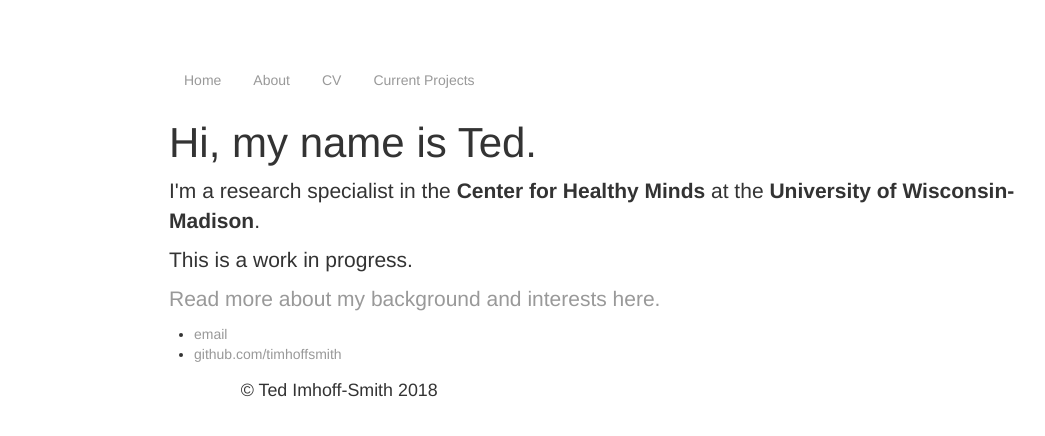
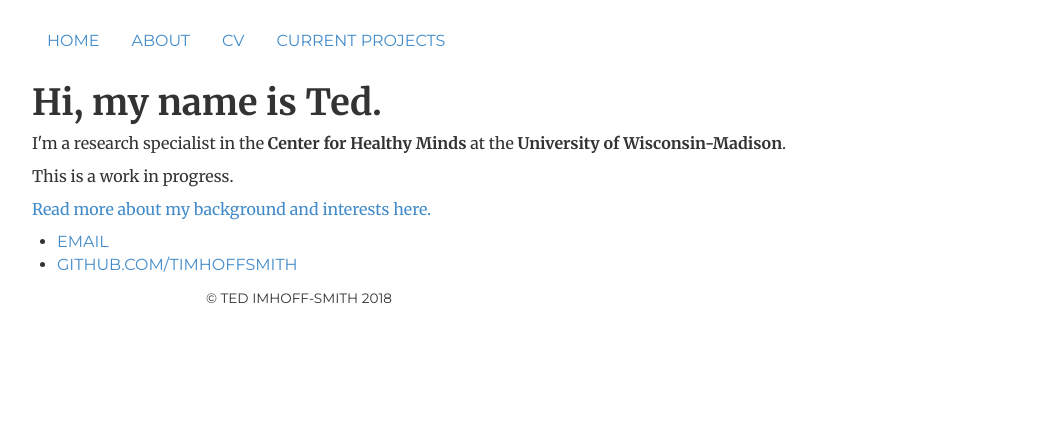
Before and after one commit to timhoffsmith/timhoffsmith.github.io, a Jekyll site: the page built from index.html, in a window 1280 px wide. Shown: the top 436 px of the page, without its empty margins (38-1083 px from the left). Built offline with Jekyll 4.4.1, drawn with Linux system fonts in a browser that asks for light colours; nearby versions of some CDN libraries; library files that are not in the unit come from our copies.

Commit message:
Update main.css

```diff
--- a/css/main.css
+++ b/css/main.css
@@ -1,34 +1,48 @@
-body {
-    margin: 60px auto;
-    width: 70%;
-}
-nav ul, footer ul {
-    font-family:'Helvetica', 'Arial', 'Sans-Serif';
-    padding: 0px;
-    list-style: none;
-    font-weight: bold;
-}
-nav ul li, footer ul li {
-    display: inline;
-    margin-right: 20px;
-}
-a {
-    text-decoration: none;
-    color: #999;
-}
-a:hover {
-    text-decoration: underline;
-}
-h1 {
-    font-size: 3em;
-    font-family:'Helvetica', 'Arial', 'Sans-Serif';
-}
-p {
-    font-size: 1.5em;
-    line-height: 1.4em;
-    color: #333;
-}
-footer {
-    border-top: 1px solid #d5d5d5;
-    font-size: .8em;
-}
+@import url(http://fonts.googleapis.com/css?family=Merriweather:300,300italic,400,400italic,700,700italic);
+@import url(http://fonts.googleapis.com/css?family=Montserrat);
+
+body { padding-top: 20px; padding-bottom: 40px; font-family: 'Merriweather', Georgia, Times; font-size: 16px; }
+
+h1, h2, h3, h4, h5, h6, .h1, .h2, .h3, .h4, .h5, .h6 { font-family: 'Merriweather', Georgia, Times; font-weight: 700;}
+
+/* Masthead */
+.header, .footer, .header h3 { font-family: 'Montserrat', Helvetica, sans-serif; text-transform: uppercase; font-weight: normal; }
+
+/* Navigation */
+h3.text-muted a {text-decoration: none; color: #999999; }
+h3.text-muted a:hover { text-decoration: none; color: #0088cc; }
+
+/* Custom container */
+.container > hr { margin: 30px 0; }
+.container > hr.footer {margin-bottom: 15px; }
+
+/* E-Mail */
+.obfuscate { unicode-bidi: bidi-override; direction: rtl; }
+
+/* CV */
+.cv {line-height: 23px; width: 90%; margin: 0 auto;}
+.cv li { line-height: 23px; }
+.cv h2 { font-size: 26.5px; }
+.cv h1 { font-size: 32.5px; }
+
+.about, .cv, { margin-bottom: 30px; }
+
+/* About */
+.about ul.list-unstyled li { line-height: 30px; text-indent: -30px; margin-left: 30px;}
+
+/* Code */
+pre.prettyprint { padding: 10px !important; margin: 40px; font-size: 12px;}
+
+.step { border-radius: 50%;
+	-moz-border-radius: 50%;
+	-webkit-border-radius: 50%;
+	width: 35px;
+	height: 35px;
+	background: #4679BD;
+	color: #FFF;
+	float: left;
+	text-align: center;
+	font-size: 24px;
+	padding-top: 5.5px;
+	margin: 5px 15px 0px 0px;
+	font-family: 'Montserrat', Helvetica, sans-serif; }
```
